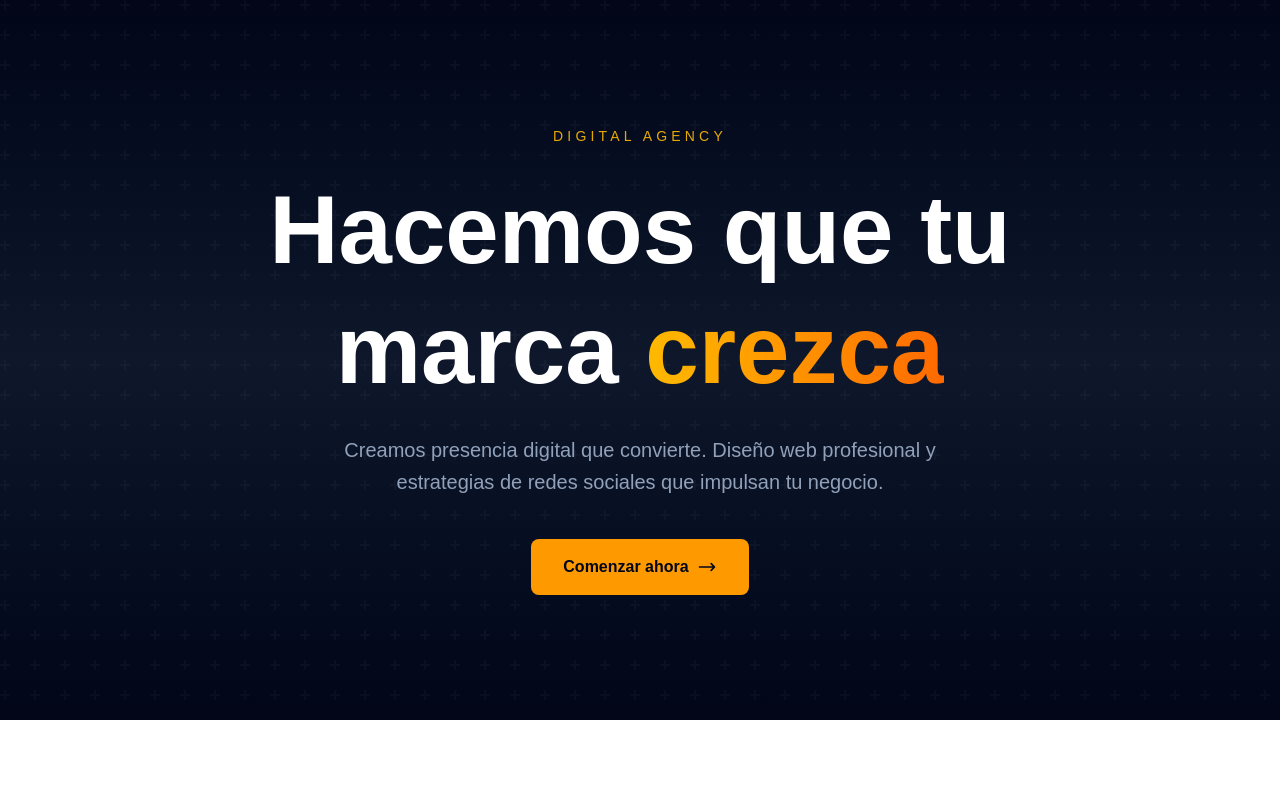
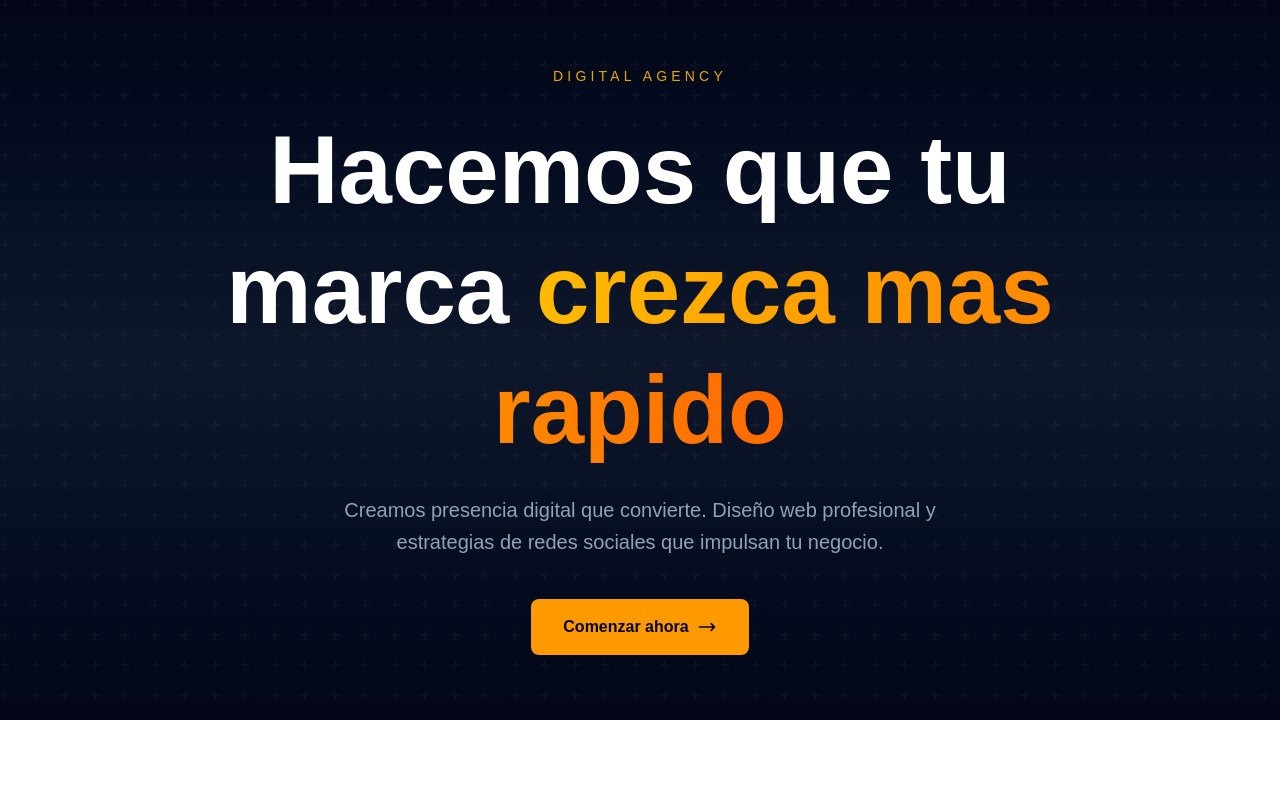
Before and after one commit to Drugecuellar/agencia-digital, a Next.js app: page / in a window 1280 px wide. Shown: the top 800 px of the page. Built offline with nearby package versions, Linux system fonts and the light colour scheme.

Commit message:
update automatico

```diff
--- a/app/components/Hero.tsx
+++ b/app/components/Hero.tsx
@@ -18,7 +18,7 @@ export default function Hero() {
         <h1 className="text-5xl md:text-7xl lg:text-8xl font-bold text-white mb-6 leading-tight">
           Hacemos que tu marca{" "}
           <span className="text-transparent bg-clip-text bg-gradient-to-r from-amber-400 to-orange-500">
-            crezca
+            crezca mas rapido
           </span>
         </h1>
         <p className="text-slate-400 text-lg md:text-xl max-w-2xl mx-auto mb-10 leading-relaxed">
```
